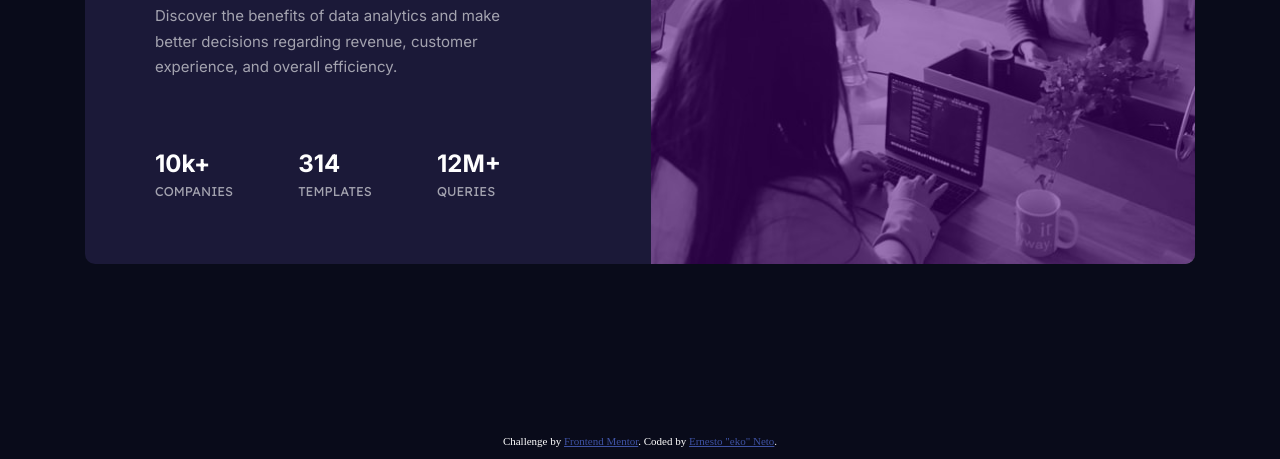
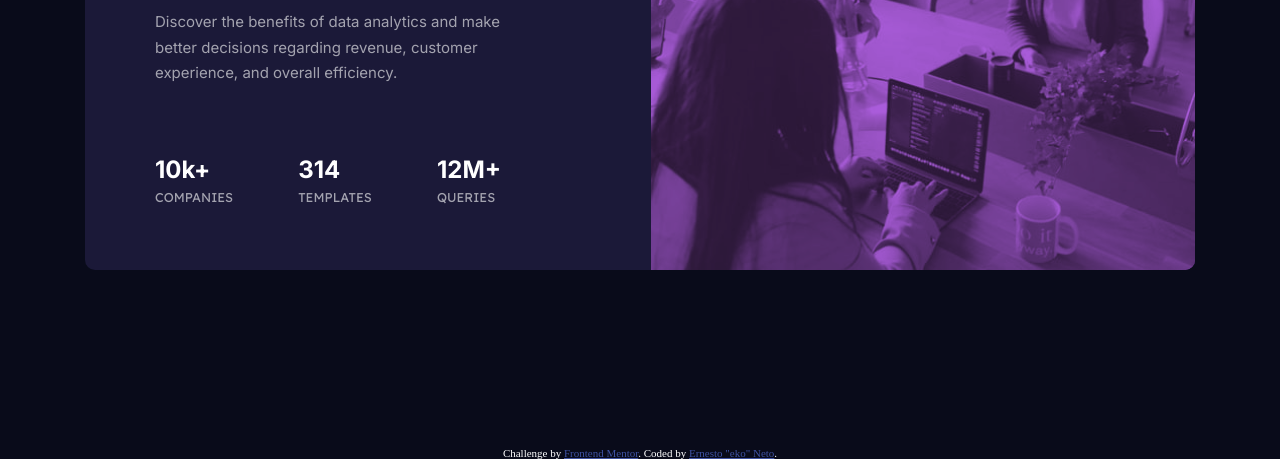
Before and after one commit to ernestoborges/frontendMentor-05, a plain HTML site: page index.html in a window 1280 px wide. Shown: the part 353-812 px from the top of the page. Drawn offline with Linux system fonts and the light colour scheme.

Commit message:
Add files via upload

```diff
--- a/css/styles.css
+++ b/css/styles.css
@@ -19,19 +19,19 @@
 }
 
 body {
-    background-color: var(--very-dark-blue);
     max-width: 1440px;
     min-width: 375px;
-    min-height: 100vh;
-    display: flex;
-    flex-direction: column;
-    justify-content: center;
+    background-color: var(--very-dark-blue);
+
 }
 
 .container {
     width: 350px;
-    margin: auto;
-    padding: 20px;
+    min-height: 100vh;
+    display: flex;
+    justify-content: center;
+    align-items: center;
+    margin: 88px auto;
 }
 
 .card {
@@ -100,10 +100,13 @@ body {
 .image-box {
     grid-area: image;
     position: relative;
+    background-color: var(--soft-violet);
 }
 .image-box img {
     width: 100%;
     height: 100%;
+    mix-blend-mode: multiply;
+    opacity: 0.75;
 }
 .overlay {
     width: 100%;
@@ -130,6 +133,7 @@ body {
     .container {
         width: 1110px;
         padding: 0px;
+        margin: 0 auto;
     }
     .card{
         height: 446px;
--- a/index.html
+++ b/index.html
@@ -13,6 +13,7 @@
 <body>
 
   <main class="container">
+    <div class="wrapper">
       <div class="card">
         <div class="text-box">
           <div class="text">
@@ -37,9 +38,11 @@
         <div class="image-box">
           <img class="img1" src="images/image-header-mobile.jpg" alt="">
           <img class="img2" src="images/image-header-desktop.jpg" alt="">
-        <div class="overlay"></div>
+          <!-- <div class="overlay"></div> -->
         </div>
       </div>
+    </div>
+
   </main>
   <footer>
    <div class="attribution">
```
Lines whose indentation alone changed are shown as unchanged.
